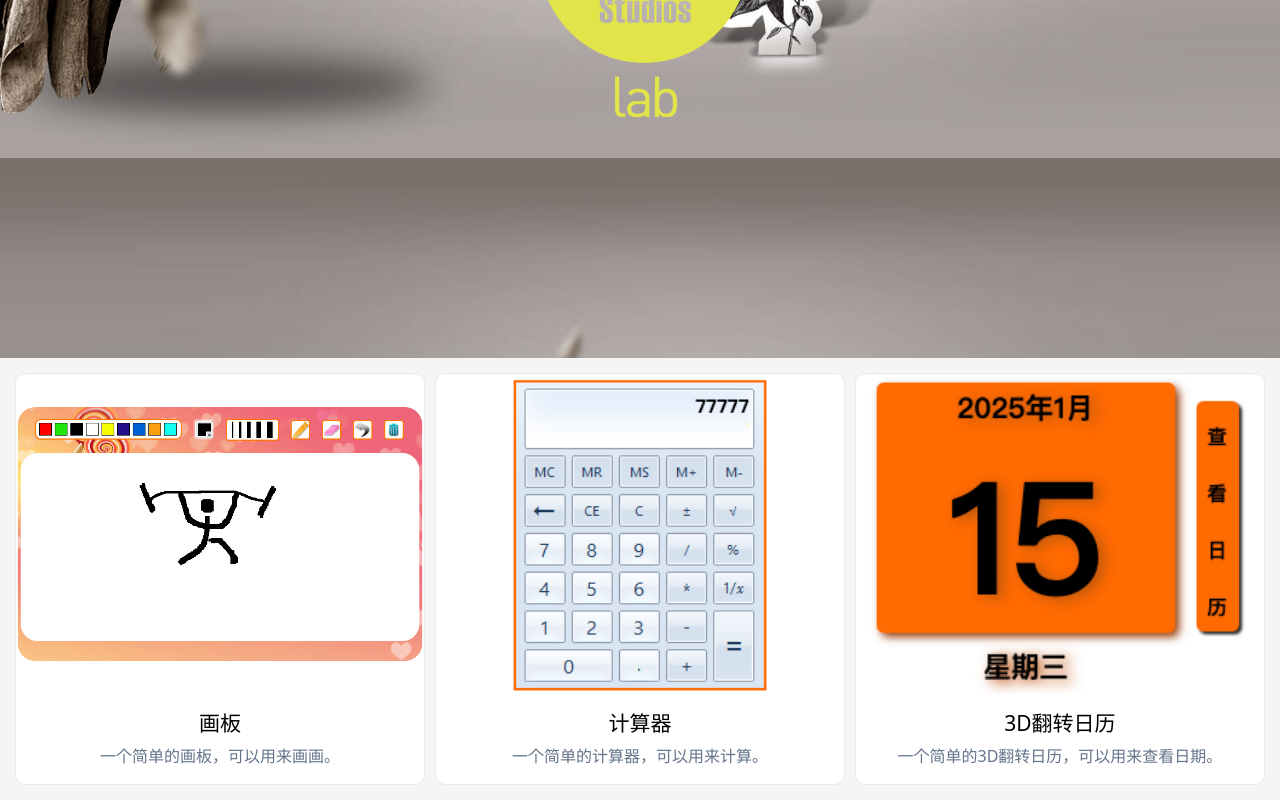
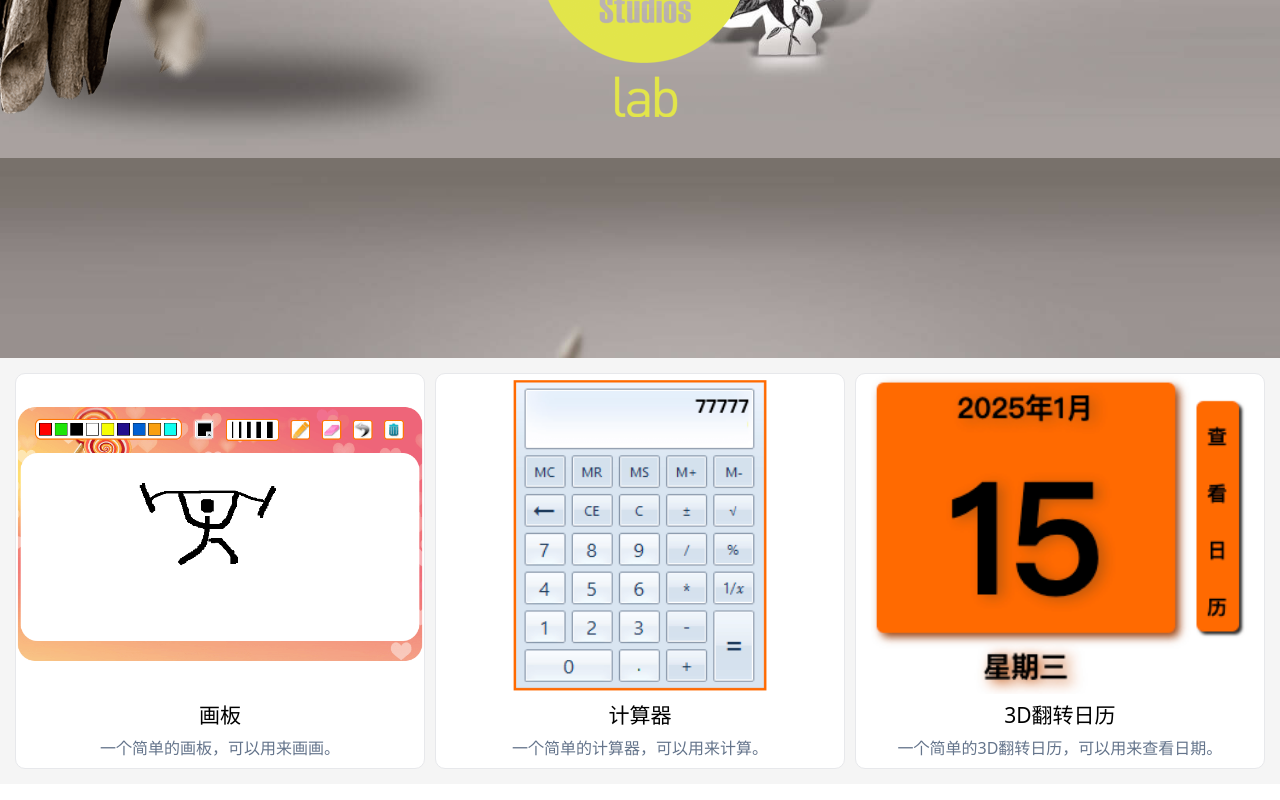
Before and after one commit to smilv/smilv.github.io, a Nuxt app: page / in a window 1280 px wide. Shown: the part 3642-4442 px from the top of the page. Built offline with nearby package versions, Linux system fonts and the light colour scheme.

Commit message:
tailwind

```diff
--- a/pages/index.vue
+++ b/pages/index.vue
@@ -56,7 +56,7 @@ const cardList = [
         <div class="card-image">
           <img :src="`/images/card/${item.image}`" alt="" />
         </div>
-        <div class="p-4">
+        <div class="p-2">
           <div class="title">{{ item.title }}</div>
           <p class="description">{{ item.description }}</p>
         </div>
```
